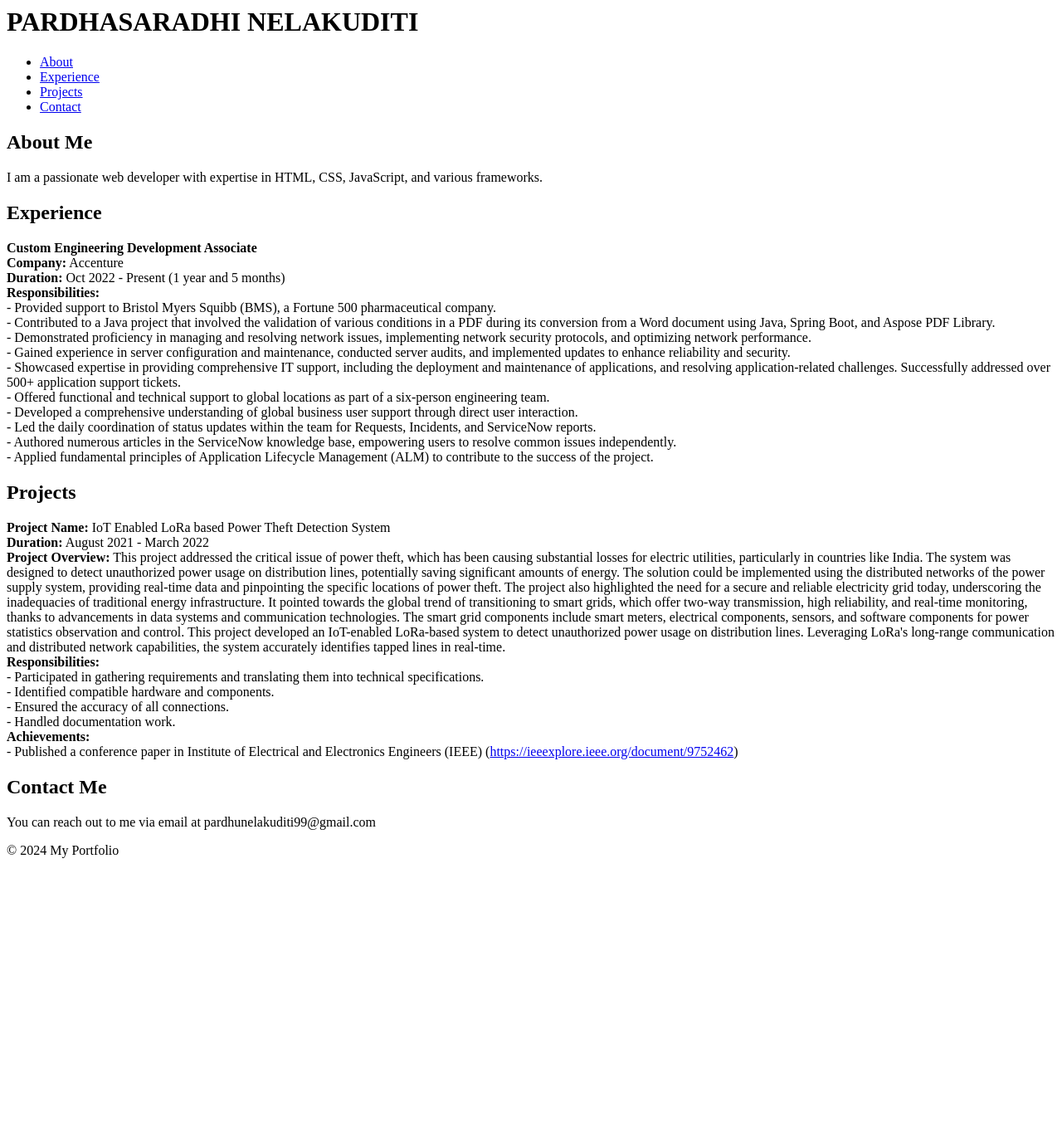
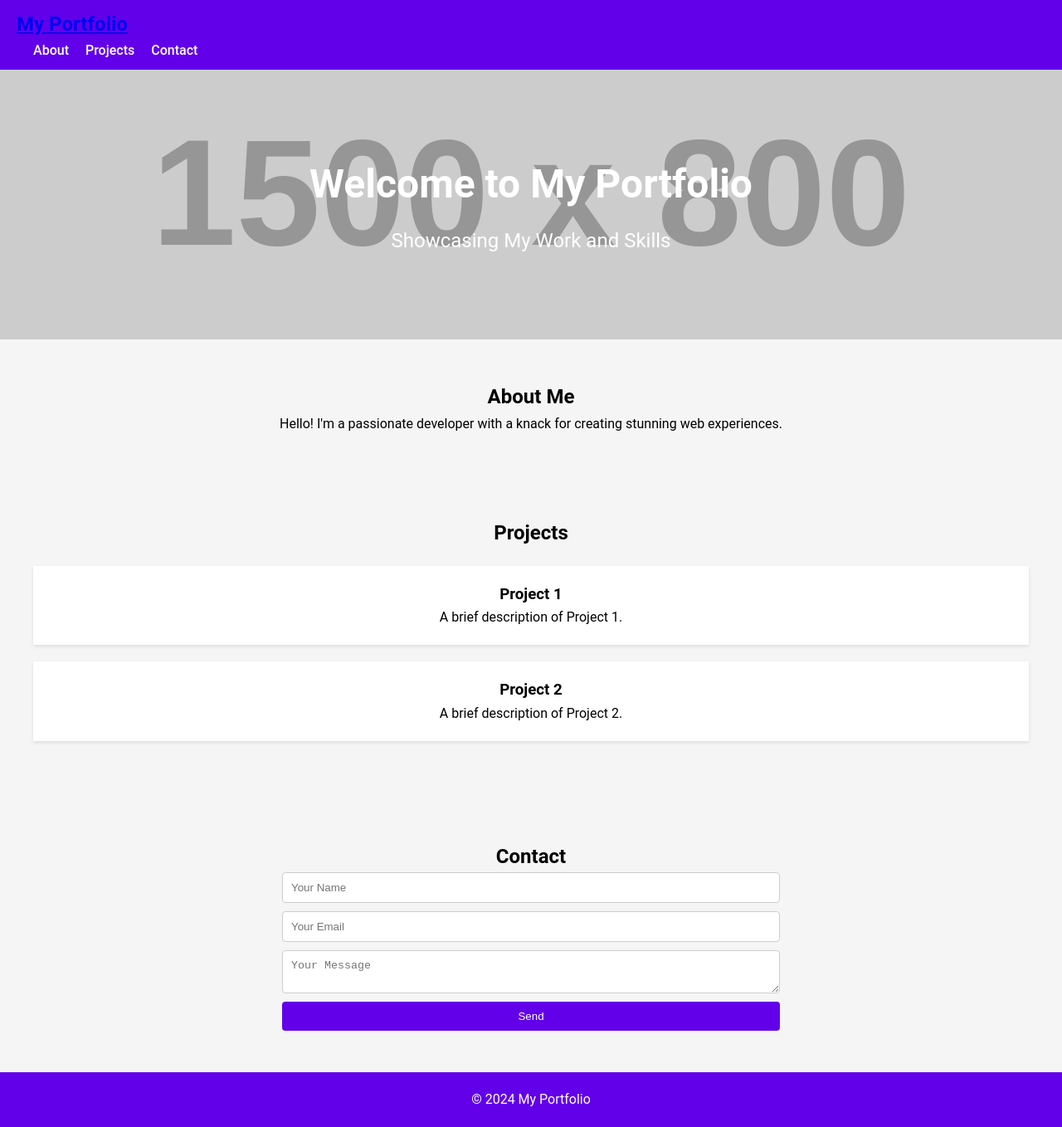
Before and after one commit to pardhasaradhi7731/Resume, a plain HTML site: page index.html in a window 1280 px wide. Shown: the whole page at 83% size. Before the commit the page ends 1050 px from the top, so only its background shows below. Drawn offline with Linux system fonts and the light colour scheme; placeholder pictures from the web are drawn by us.

Commit message:
Update index.html

```diff
--- a/index.html
+++ b/index.html
@@ -1,75 +1,221 @@
+<!DOCTYPE html>
 <html lang="en">
 <head>
     <meta charset="UTF-8">
     <meta name="viewport" content="width=device-width, initial-scale=1.0">
     <title>Portfolio</title>
+    <link rel="stylesheet" href="https://fonts.googleapis.com/icon?family=Material+Icons">
+    <style>
+        /* Basic reset and typography */
+        body, h1, h2, h3, p, ul {
+            margin: 0;
+            padding: 0;
+            list-style: none;
+        }
+
+        body {
+            font-family: 'Roboto', sans-serif;
+            line-height: 1.6;
+            background: #f5f5f5;
+        }
+
+        /* Header and navigation */
+        .header {
+            background: #6200ea;
+            color: #fff;
+            padding: 10px 20px;
+            display: flex;
+            justify-content: space-between;
+            align-items: center;
+            box-shadow: 0 2px 4px rgba(0, 0, 0, 0.1);
+        }
+
+        .nav-logo {
+            font-size: 1.5em;
+            font-weight: bold;
+        }
+
+        .nav-menu {
+            display: flex;
+        }
+
+        .nav-item {
+            margin-left: 20px;
+        }
+
+        .nav-link {
+            color: #fff;
+            text-decoration: none;
+            font-weight: 500;
+        }
+
+        /* Hero section */
+        .hero-section {
+            background: url('https://via.placeholder.com/1500x800') no-repeat center center/cover;
+            color: #fff;
+            text-align: center;
+            padding: 100px 20px;
+            position: relative;
+            overflow: hidden;
+        }
+
+        .hero-content {
+            position: relative;
+            z-index: 2;
+        }
+
+        .hero-title {
+            font-size: 3em;
+            margin-bottom: 10px;
+            animation: fadeInDown 1s ease-out;
+        }
+
+        .hero-subtitle {
+            font-size: 1.5em;
+            animation: fadeInUp 1s ease-out;
+        }
+
+        /* Sections */
+        .about-section, .projects-section, .contact-section {
+            padding: 50px 20px;
+            text-align: center;
+        }
+
+        .project-card {
+            background: #fff;
+            margin: 20px;
+            padding: 20px;
+            box-shadow: 0 2px 4px rgba(0, 0, 0, 0.1);
+            transition: transform 0.3s ease, box-shadow 0.3s ease;
+        }
+
+        .project-card:hover {
+            transform: translateY(-10px);
+            box-shadow: 0 4px 8px rgba(0, 0, 0, 0.2);
+        }
+
+        /* Contact form */
+        .contact-form {
+            max-width: 600px;
+            margin: 0 auto;
+            display: flex;
+            flex-direction: column;
+        }
+
+        .form-input {
+            margin-bottom: 10px;
+            padding: 10px;
+            border: 1px solid #ccc;
+            border-radius: 4px;
+        }
+
+        .form-button {
+            background: #6200ea;
+            color: #fff;
+            border: none;
+            padding: 10px;
+            border-radius: 4px;
+            cursor: pointer;
+            transition: background 0.3s ease;
+        }
+
+        .form-button:hover {
+            background: #3700b3;
+        }
+
+        /* Footer */
+        .footer {
+            background: #6200ea;
+            color: #fff;
+            text-align: center;
+            padding: 20px;
+        }
+
+        /* Animations */
+        @keyframes fadeInDown {
+            from {
+                opacity: 0;
+                transform: translateY(-20px);
+            }
+            to {
+                opacity: 1;
+                transform: translateY(0);
+            }
+        }
+
+        @keyframes fadeInUp {
+            from {
+                opacity: 0;
+                transform: translateY(20px);
+            }
+            to {
+                opacity: 1;
+                transform: translateY(0);
+            }
+        }
+    </style>
 </head>
 <body>
-  <header>
-    <h1>PARDHASARADHI NELAKUDITI</h1>
-    <nav>
-      <ul>
-        <li><a href="#about">About</a></li>
-        <li><a href="#experience">Experience</a></li>
-        <li><a href="#projects">Projects</a></li>
-        <li><a href="#contact">Contact</a></li>
+    <header class="header">
+        <nav class="navbar">
+            <a href="#" class="nav-logo">My Portfolio</a>
+            <ul class="nav-menu">
+                <li class="nav-item"><a href="#about" class="nav-link">About</a></li>
+                <li class="nav-item"><a href="#projects" class="nav-link">Projects</a></li>
+                <li class="nav-item"><a href="#contact" class="nav-link">Contact</a></li>
             </ul>
         </nav>
     </header>
 
-  <section id="about">
-    <div class="content">
-      <h2>About Me</h2>
-      <p>I am a passionate web developer with expertise in HTML, CSS, JavaScript, and various frameworks.</p>
+    <section id="hero" class="hero-section">
+        <div class="hero-content">
+            <h1 class="hero-title">Welcome to My Portfolio</h1>
+            <p class="hero-subtitle">Showcasing My Work and Skills</p>
         </div>
     </section>
 
-  <section id="experience">
-    <div class="content">
-      <h2>Experience</h2>
-      <p><strong>Custom Engineering Development Associate</strong><br>
-         <strong>Company:</strong> Accenture<br>
-         <strong>Duration:</strong> Oct 2022 - Present (1 year and 5 months)<br>
-         <strong>Responsibilities:</strong><br>
-         - Provided support to Bristol Myers Squibb (BMS), a Fortune 500 pharmaceutical company.<br>
-         - Contributed to a Java project that involved the validation of various conditions in a PDF during its conversion from a Word document using Java, Spring Boot, and Aspose PDF Library.<br>
-         - Demonstrated proficiency in managing and resolving network issues, implementing network security protocols, and optimizing network performance.<br>
-         - Gained experience in server configuration and maintenance, conducted server audits, and implemented updates to enhance reliability and security.<br>
-         - Showcased expertise in providing comprehensive IT support, including the deployment and maintenance of applications, and resolving application-related challenges. Successfully addressed over 500+ application support tickets.<br>
-         - Offered functional and technical support to global locations as part of a six-person engineering team.<br>
-         - Developed a comprehensive understanding of global business user support through direct user interaction.<br>
-         - Led the daily coordination of status updates within the team for Requests, Incidents, and ServiceNow reports.<br>
-         - Authored numerous articles in the ServiceNow knowledge base, empowering users to resolve common issues independently.<br>
-         - Applied fundamental principles of Application Lifecycle Management (ALM) to contribute to the success of the project.</p>
+    <section id="about" class="about-section">
+        <h2>About Me</h2>
+        <p>Hello! I'm a passionate developer with a knack for creating stunning web experiences.</p>
+    </section>
+
+    <section id="projects" class="projects-section">
+        <h2>Projects</h2>
+        <div class="project-card">
+            <h3>Project 1</h3>
+            <p>A brief description of Project 1.</p>
+        </div>
+        <div class="project-card">
+            <h3>Project 2</h3>
+            <p>A brief description of Project 2.</p>
         </div>
     </section>
 
-  <section id="projects">
-    <div class="content">
-      <h2>Projects</h2>
-      <p><strong>Project Name:</strong> IoT Enabled LoRa based Power Theft Detection System<br>
-         <strong>Duration:</strong> August 2021 - March 2022<br>
-         <strong>Project Overview:</strong> This project addressed the critical issue of power theft, which has been causing substantial losses for electric utilities, particularly in countries like India. The system was designed to detect unauthorized power usage on distribution lines, potentially saving significant amounts of energy. The solution could be implemented using the distributed networks of the power supply system, providing real-time data and pinpointing the specific locations of power theft. The project also highlighted the need for a secure and reliable electricity grid today, underscoring the inadequacies of traditional energy infrastructure. It pointed towards the global trend of transitioning to smart grids, which offer two-way transmission, high reliability, and real-time monitoring, thanks to advancements in data systems and communication technologies. The smart grid components include smart meters, electrical components, sensors, and software components for power statistics observation and control. This project developed an IoT-enabled LoRa-based system to detect unauthorized power usage on distribution lines. Leveraging LoRa's long-range communication and distributed network capabilities, the system accurately identifies tapped lines in real-time.<br>
-         <strong>Responsibilities:</strong> <br>
-         - Participated in gathering requirements and translating them into technical specifications.<br>
-         - Identified compatible hardware and components.<br>
-         - Ensured the accuracy of all connections.<br>
-         - Handled documentation work.<br>
-         <strong>Achievements:</strong> <br>
-         - Published a conference paper in Institute of Electrical and Electronics Engineers (IEEE) (<a href="https://ieeexplore.ieee.org/document/9752462">https://ieeexplore.ieee.org/document/9752462</a>)</p>
-    </div>
+    <section id="contact" class="contact-section">
+        <h2>Contact</h2>
+        <form class="contact-form">
+            <input type="text" placeholder="Your Name" class="form-input">
+            <input type="email" placeholder="Your Email" class="form-input">
+            <textarea placeholder="Your Message" class="form-input"></textarea>
+            <button type="submit" class="form-button">Send</button>
+        </form>
     </section>
 
-  <section id="contact">
-    <div class="content">
-      <h2>Contact Me</h2>
-      <p>You can reach out to me via email at pardhunelakuditi99@gmail.com</p>
-    </div>
-  </section>
-
-  <footer>
+    <footer class="footer">
         <p>&copy; 2024 My Portfolio</p>
     </footer>
 
+    <script>
+        // Smooth scrolling for navigation links
+        document.querySelectorAll('.nav-link').forEach(anchor => {
+            anchor.addEventListener('click', function (e) {
+                e.preventDefault();
+
+                document.querySelector(this.getAttribute('href')).scrollIntoView({
+                    behavior: 'smooth'
+                });
+            });
+        });
+    </script>
 </body>
 </html>
```
Lines whose indentation alone changed are shown as unchanged.
